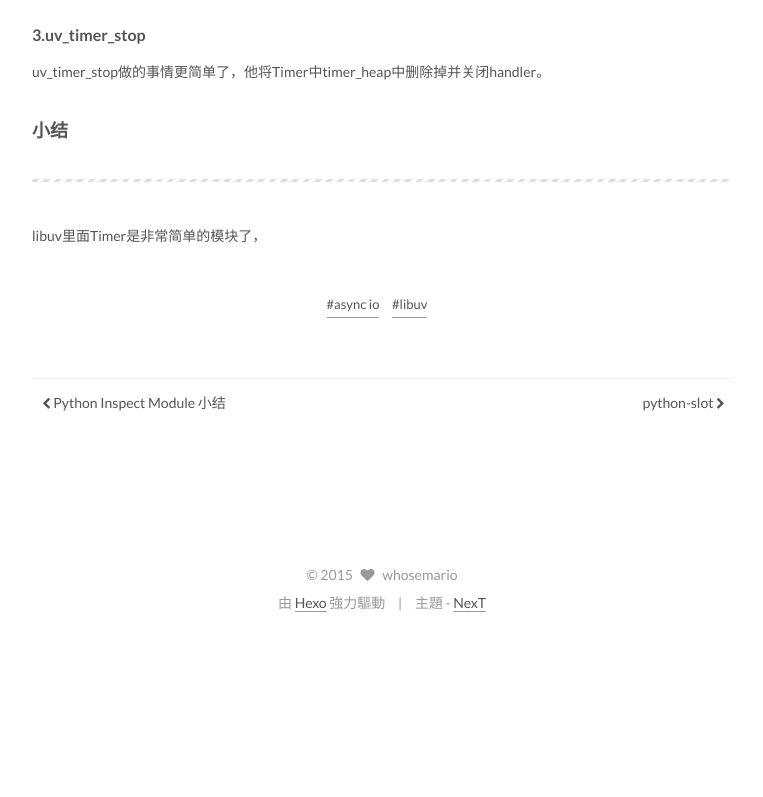
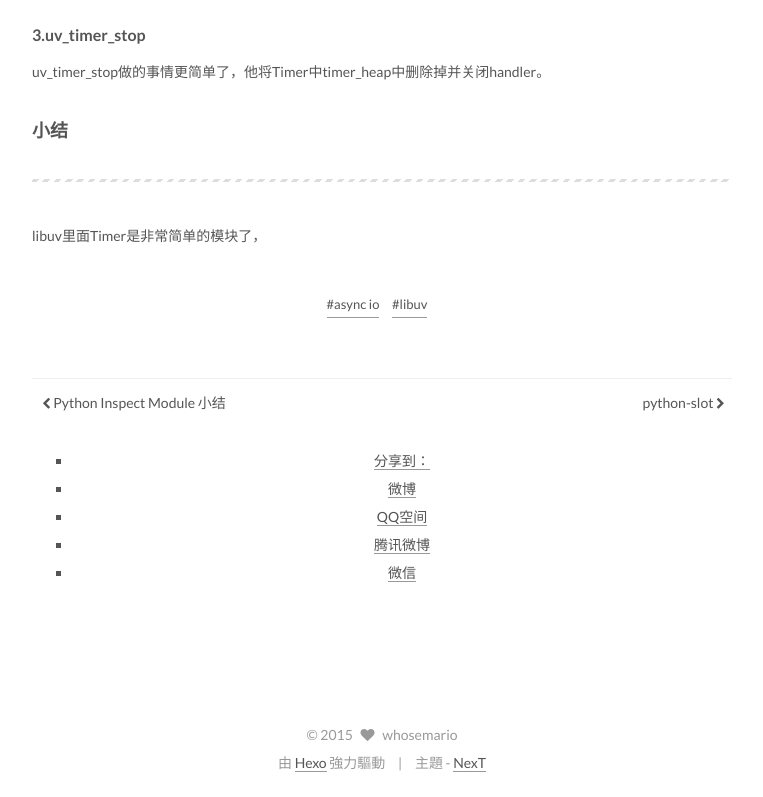
Before and after one commit to Whosemario/Whosemario.github.io, a plain HTML site: page 2015/11/08/libuv-timer/index.html in a window 1280 px wide. Shown: the part 2279-3076 px from the top of the page, without its empty margins (258-1021 px from the left). Before the commit the page ends 2916 px from the top, so only its background shows below. Drawn offline with Linux system fonts and the light colour scheme; a script that the page names is missing.

Commit message:
Site updated: 2015-11-08 19:37:16

```diff
--- a/2015/11/08/libuv-timer/index.html
+++ b/2015/11/08/libuv-timer/index.html
@@ -384,6 +384,25 @@ struct uv_timer_">
 
     <div class="post-spread">
 
+        <div class="ds-share flat" data-thread-key="2015/11/08/libuv-timer/"
+     data-title="libuv_timer"
+     data-content=""
+     data-url="http://yoursite.com/2015/11/08/libuv-timer/">
+  <div class="ds-share-inline">
+    <ul  class="ds-share-icons-16">
+
+      <li data-toggle="ds-share-icons-more"><a class="ds-more" href="javascript:void(0);">分享到：</a></li>
+      <li><a class="ds-weibo" href="javascript:void(0);" data-service="weibo">微博</a></li>
+      <li><a class="ds-qzone" href="javascript:void(0);" data-service="qzone">QQ空间</a></li>
+      <li><a class="ds-qqt" href="javascript:void(0);" data-service="qqt">腾讯微博</a></li>
+      <li><a class="ds-wechat" href="javascript:void(0);" data-service="wechat">微信</a></li>
+
+    </ul>
+    <div class="ds-share-icons-more">
+    </div>
+  </div>
+</div>
+
     </div>
   </div>
 
--- a/css/main.css
+++ b/css/main.css
@@ -961,7 +961,7 @@ body {
   width: 4px;
   height: 4px;
   border-radius: 50%;
-  background: #52ffa4;
+  background: #ff8cff;
 }
 .sidebar-nav {
   margin: 0 0 20px;
```
Also changed, not shown: 2015/11/08/python-inspect-module/index.html (+19 -0 lines), 2015/11/08/python-slot/index.html (+19 -0 lines).
